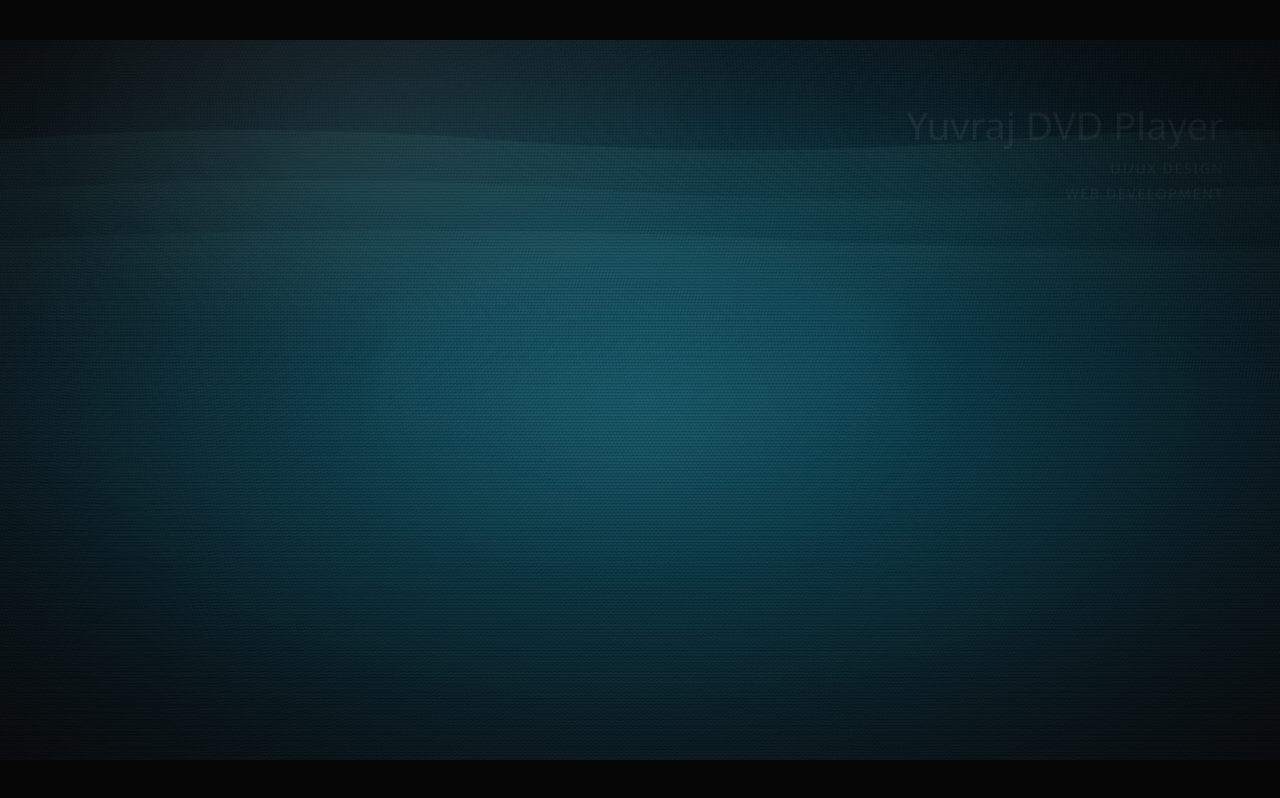
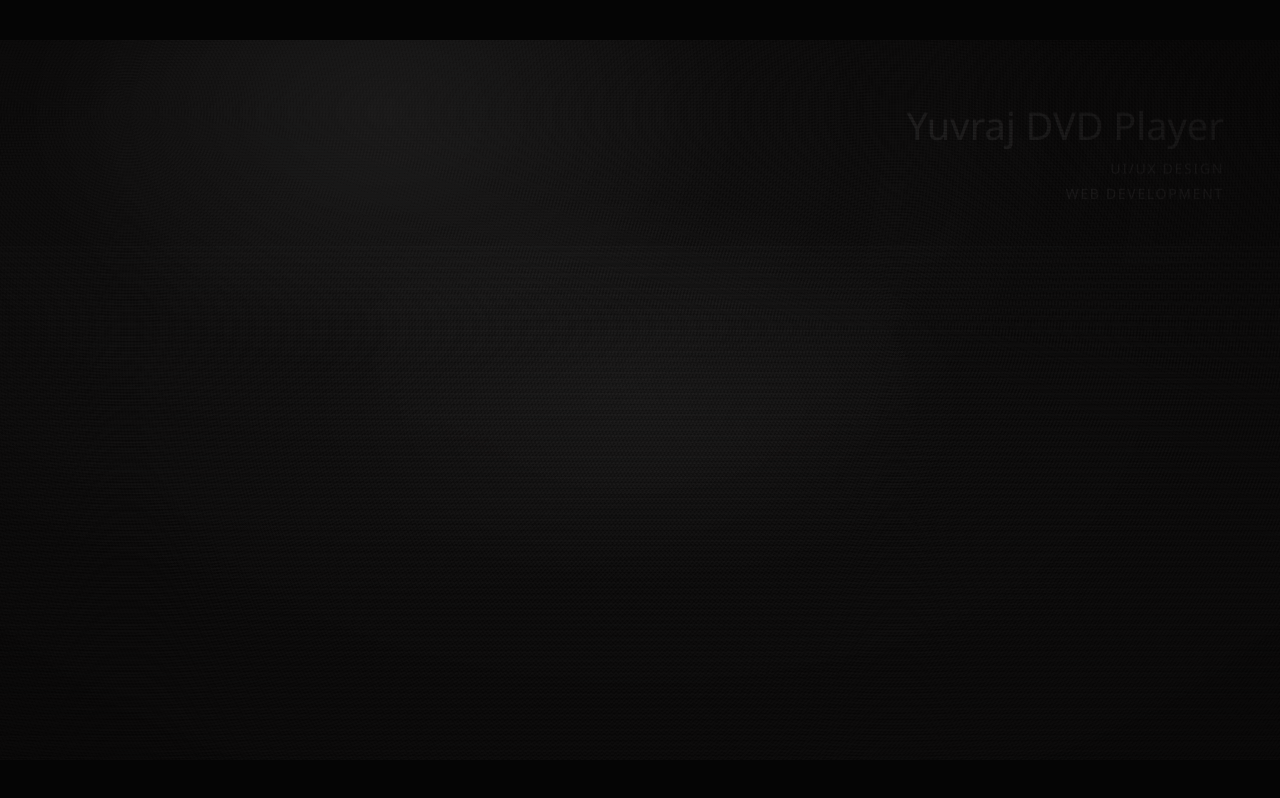
Before and after one commit to yuvjadaun24/portfolio, a React (Vite) app: page / in a window 1280 px wide. Built offline with nearby package versions, Linux system fonts and the light colour scheme.

Commit message:
Test changes for flicker

```diff
--- a/src/app/components/LiquidBackground.tsx
+++ b/src/app/components/LiquidBackground.tsx
@@ -3,134 +3,6 @@ import { motion } from 'motion/react';
 
 export default function LiquidBackground() {
   return (
-    <div className="absolute inset-0 overflow-hidden">
-      {/* Base gradient (Deep Teal -> Deep Ocean) */}
-      <div
-        className="absolute inset-0"
-        style={{
-          background:
-            'radial-gradient(ellipse at 50% 50%, rgba(0, 102, 128, 0.95) 0%, rgba(0, 26, 41, 1) 100%)',
-        }}
-      />
-
-      {/* SVG Liquid Waves */}
-      <svg
-        className="absolute inset-0 w-full h-full"
-        xmlns="http://www.w3.org/2000/svg"
-        preserveAspectRatio="none"
-      >
-        <defs>
-          <linearGradient id="wave-gradient-1" x1="0%" y1="0%" x2="0%" y2="100%">
-            <stop offset="0%" stopColor="rgba(120, 255, 235, 0.20)" />
-            <stop offset="100%" stopColor="rgba(120, 255, 235, 0)" />
-          </linearGradient>
-          <linearGradient id="wave-gradient-2" x1="0%" y1="0%" x2="0%" y2="100%">
-            <stop offset="0%" stopColor="rgba(90, 220, 200, 0.16)" />
-            <stop offset="100%" stopColor="rgba(90, 220, 200, 0)" />
-          </linearGradient>
-        </defs>
-
-        {/* Animated Wave 1 */}
-        <motion.path
-          d="M0,100 Q250,80 500,100 T1000,100 T1500,100 T2000,100 L2000,200 L0,200 Z"
-          fill="url(#wave-gradient-1)"
-          opacity="0.55"
-          animate={{
-            d: [
-              "M0,100 Q250,80 500,100 T1000,100 T1500,100 T2000,100 L2000,200 L0,200 Z",
-              "M0,100 Q250,120 500,100 T1000,100 T1500,100 T2000,100 L2000,200 L0,200 Z",
-              "M0,100 Q250,80 500,100 T1000,100 T1500,100 T2000,100 L2000,200 L0,200 Z",
-            ],
-          }}
-          transition={{ duration: 8, repeat: Infinity, ease: 'easeInOut' }}
-        />
-
-        {/* Animated Wave 2 */}
-        <motion.path
-          d="M0,150 Q300,130 600,150 T1200,150 T1800,150 T2400,150 L2400,250 L0,250 Z"
-          fill="url(#wave-gradient-2)"
-          opacity="0.45"
-          animate={{
-            d: [
-              "M0,150 Q300,130 600,150 T1200,150 T1800,150 T2400,150 L2400,250 L0,250 Z",
-              "M0,150 Q300,170 600,150 T1200,150 T1800,150 T2400,150 L2400,250 L0,250 Z",
-              "M0,150 Q300,130 600,150 T1200,150 T1800,150 T2400,150 L2400,250 L0,250 Z",
-            ],
-          }}
-          transition={{ duration: 10, repeat: Infinity, ease: 'easeInOut', delay: 1 }}
-        />
-
-        {/* Animated Wave 3 */}
-        <motion.path
-          d="M0,200 Q400,180 800,200 T1600,200 T2400,200 L2400,300 L0,300 Z"
-          fill="url(#wave-gradient-1)"
-          opacity="0.30"
-          animate={{
-            d: [
-              "M0,200 Q400,180 800,200 T1600,200 T2400,200 L2400,300 L0,300 Z",
-              "M0,200 Q400,220 800,200 T1600,200 T2400,200 L2400,300 L0,300 Z",
-              "M0,200 Q400,180 800,200 T1600,200 T2400,200 L2400,300 L0,300 Z",
-            ],
-          }}
-          transition={{ duration: 12, repeat: Infinity, ease: 'easeInOut', delay: 0.5 }}
-        />
-      </svg>
-
-      {/* Soft highlight blooms */}
-      <motion.div
-        className="absolute inset-0"
-        style={{
-          background:
-            'radial-gradient(circle at 30% 40%, rgba(120, 255, 235, 0.16) 0%, transparent 55%)',
-        }}
-        animate={{ scale: [1, 1.2, 1], opacity: [0.15, 0.28, 0.15] }}
-        transition={{ duration: 4, repeat: Infinity, ease: 'easeInOut' }}
-      />
-      <motion.div
-        className="absolute inset-0"
-        style={{
-          background:
-            'radial-gradient(circle at 70% 60%, rgba(90, 220, 200, 0.14) 0%, transparent 55%)',
-        }}
-        animate={{ scale: [1.2, 1, 1.2], opacity: [0.14, 0.26, 0.14] }}
-        transition={{ duration: 5, repeat: Infinity, ease: 'easeInOut', delay: 0.5 }}
-      />
-
-      {/* Floating particles */}
-      {[...Array(8)].map((_, i) => (
-        <motion.div
-          key={i}
-          className="absolute w-2 h-2 rounded-full blur-sm"
-          style={{
-            left: `${15 + i * 10}%`,
-            top: `${25 + (i % 3) * 20}%`,
-            background: 'rgba(200, 255, 245, 0.10)',
-          }}
-          animate={{
-            y: [-20, 20, -20],
-            x: [-10, 10, -10],
-            opacity: [0.08, 0.20, 0.08],
-            scale: [0.8, 1.2, 0.8],
-          }}
-          transition={{
-            duration: 3 + i * 0.4,
-            repeat: Infinity,
-            ease: 'easeInOut',
-            delay: i * 0.2,
-          }}
-        />
-      ))}
-
-      {/* Ambient glow at bottom */}
-      <motion.div
-        className="absolute bottom-0 left-0 right-0 h-1/2"
-        style={{
-          background:
-            'radial-gradient(ellipse at 50% 100%, rgba(120, 255, 235, 0.10) 0%, transparent 70%)',
-        }}
-        animate={{ opacity: [0.12, 0.22, 0.12], scale: [1, 1.1, 1] }}
-        transition={{ duration: 3.5, repeat: Infinity, ease: 'easeInOut', delay: 1 }}
-      />
-    </div>
+    <div></div>
   );
 }
--- a/src/app/components/sections/About.tsx
+++ b/src/app/components/sections/About.tsx
@@ -1,8 +1,8 @@
 import { motion } from 'motion/react';
 import { useEffect, useMemo, useState } from 'react';
-import { aboutData, contactData } from '@/app/data/portfolio-data';
-import LenisScroll from '@/app/components/LenisScroll';
-import ResumePrinterDialog from '@/app/components/ResumePrinterDialog';
+import { aboutData, contactData } from '../../data/portfolio-data';
+import LenisScroll from '../LenisScroll';
+import ResumePrinterDialog from '../ResumePrinterDialog';
 // Update the import path below to the correct relative path if the file exists:
 import { ImageWithFallback } from '../figma/ImageWithFallback';
 // If the file is not in '../figma/', adjust the path accordingly.
```
